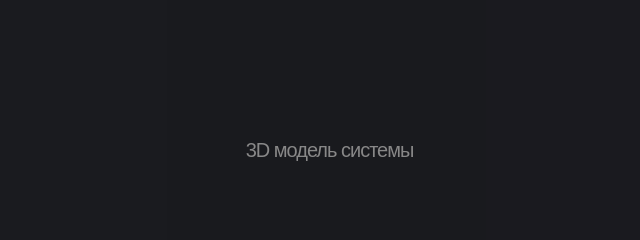
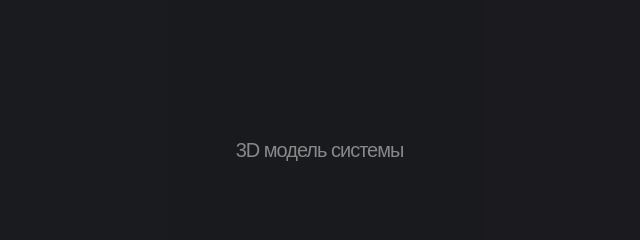
Before and after one commit to AlekD1/solar, a plain HTML site: page index.html in a window 1280 px wide. Shown: the top 240 px of the page, 23-663 px from the left. Drawn offline with Linux system fonts and the light colour scheme; a web font is replaced by a local one.

Commit message:
Update style.css

```diff
--- a/css/style.css
+++ b/css/style.css
@@ -44,7 +44,7 @@
 
 
 a.fciA {
-    margin: 0 35px 0 0;
+    margin: 0 55px 0 0;
     font-family: arial;
     font-size: 20px;
     line-height: 20px;
@@ -52,7 +52,7 @@ a.fciA {
     text-decoration: none;
     text-align: center;
     display: block;
-    width: 200px;
+    width: 220px;
     color: #888888;
     position: relative;
     -webkit-transition: color 0.2s;
```
